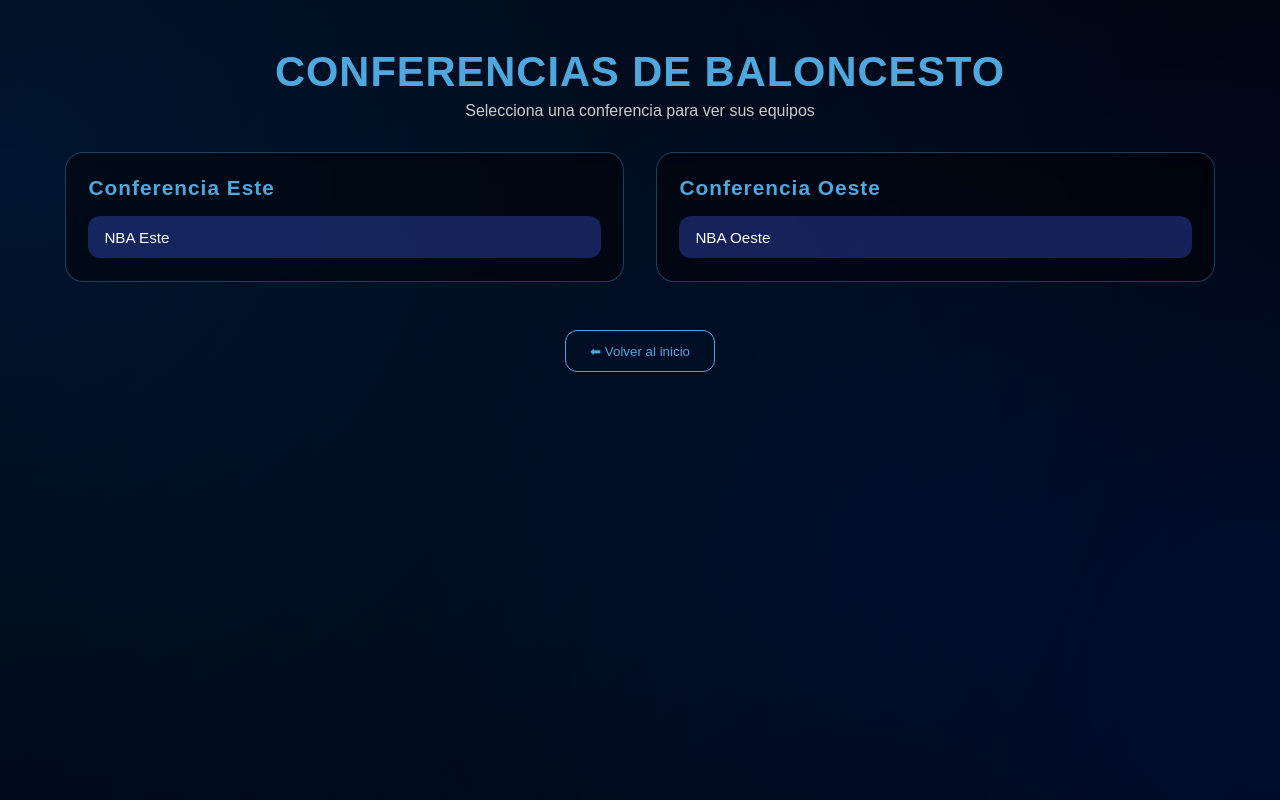
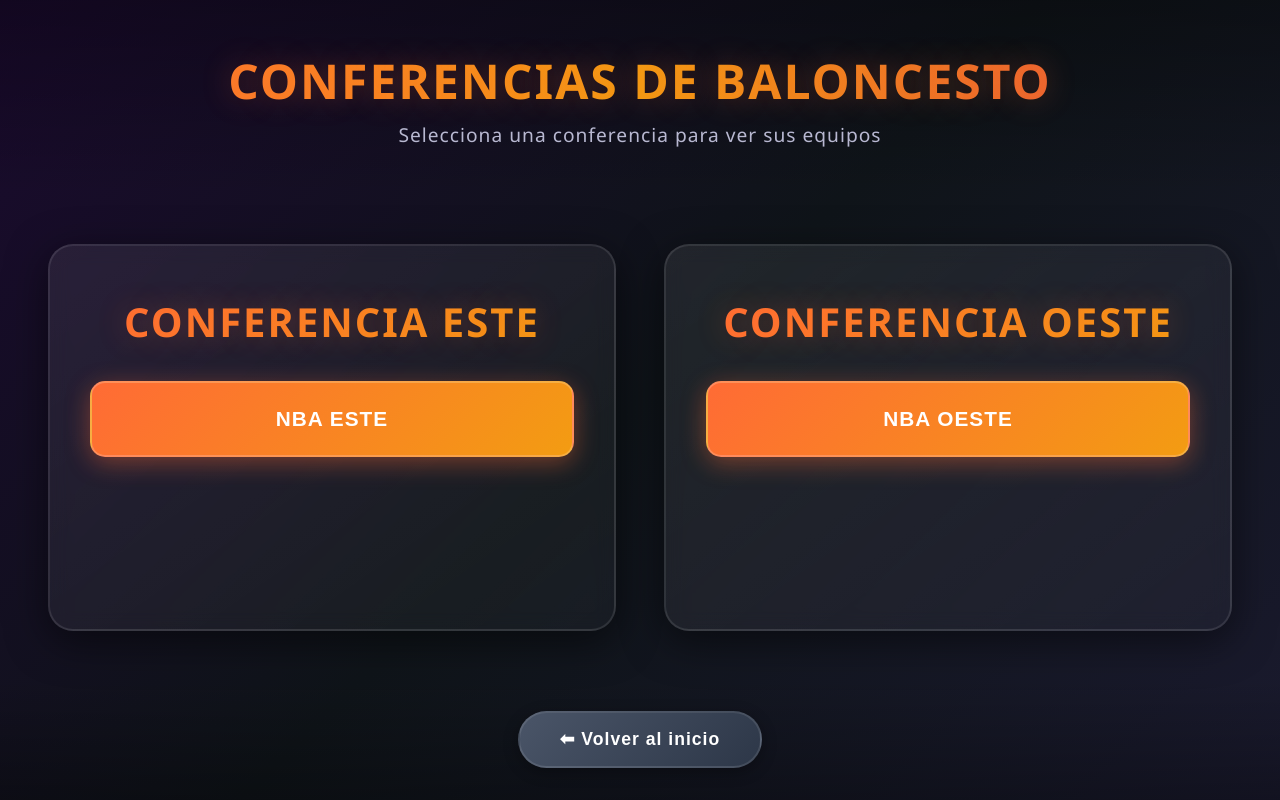
Before and after one commit to kanekong909/sports, a Python web app: template templates/baloncesto.html in a window 1280 px wide. Run offline with Jinja, Linux system fonts and the light colour scheme; the template is opened without the code that fills it, so the values that code supplies are empty.

Commit message:
se cambio los estilos de baloncesto.html

```diff
--- a/css/baloncesto.css
+++ b/css/baloncesto.css
@@ -1,131 +1,308 @@
-/* 🎯 Reset */
 * {
     margin: 0;
     padding: 0;
     box-sizing: border-box;
-  font-family: 'Poppins', sans-serif;
 }
 
-/* 🌌 Fondo general */
 body {
+    font-family: 'Segoe UI', Tahoma, Geneva, Verdana, sans-serif;
+    background: linear-gradient(135deg, #1a0a2e 0%, #0f1419 50%, #1a1a2e 100%);
+    color: #fff;
     min-height: 100vh;
-  background: #000;
-  background-image:
-    radial-gradient(circle at 20% 30%, rgba(0, 120, 255, 0.16) 0%, transparent 50%),
-    radial-gradient(circle at 80% 70%, rgba(0, 80, 255, 0.12) 0%, transparent 50%),
-    radial-gradient(circle at 50% 50%, rgba(0, 60, 200, 0.10) 0%, transparent 60%);
-  background-size: 200% 200%, 150% 150%, 300% 300%;
-  animation: glowingBG 15s ease-in-out infinite alternate;
-  padding: 1rem;
+    display: flex;
+    flex-direction: column;
 }
 
-@keyframes glowingBG {
-  0% { background-position: 0% 0%; }
-  100% { background-position: 100% 100%; }
-}
-
-/* 🔹 Header */
 header {
     text-align: center;
-  margin: 2rem auto;
+    padding: 3rem 2rem;
+    background: linear-gradient(180deg, rgba(0,0,0,0.3) 0%, rgba(0,0,0,0) 100%);
 }
 
 header h1 {
-  color: #4ea8de;
-  font-size: clamp(1.8rem, 4vw, 2.6rem);
-  letter-spacing: 1px;
+    font-size: 3rem;
+    font-weight: 800;
+    letter-spacing: 2px;
+    margin-bottom: 0.5rem;
     text-transform: uppercase;
+    background: linear-gradient(90deg, #ff6b35, #f39c12, #e74c3c);
+    -webkit-background-clip: text;
+    -webkit-text-fill-color: transparent;
+    background-clip: text;
+    text-shadow: 0 0 30px rgba(255, 107, 53, 0.3);
+    animation: fadeInDown 0.6s ease;
 }
 
 header p {
-  margin-top: .4rem;
-  color: #ccc;
+    font-size: 1.2rem;
+    color: #b8b8d1;
+    letter-spacing: 1px;
+    animation: fadeInDown 0.6s ease 0.1s backwards;
+}
+
+.conferencias {
+    flex: 1;
+    display: grid;
+    grid-template-columns: repeat(auto-fit, minmax(400px, 1fr));
+    gap: 3rem;
+    padding: 3rem;
+    max-width: 1400px;
+    margin: 0 auto;
+    width: 100%;
+    animation: fadeInUp 0.8s ease;
+}
+
+.continente-item {
+    background: linear-gradient(145deg, rgba(255,255,255,0.08) 0%, rgba(255,255,255,0.03) 100%);
+    border-radius: 25px;
+    padding: 3rem 2.5rem;
+    border: 2px solid rgba(255, 255, 255, 0.1);
+    backdrop-filter: blur(10px);
+    position: relative;
+    overflow: hidden;
+    transition: all 0.4s cubic-bezier(0.175, 0.885, 0.32, 1.275);
+    box-shadow: 0 10px 40px rgba(0, 0, 0, 0.5);
+}
+
+.continente-item::before {
+    content: '';
+    position: absolute;
+    top: -50%;
+    left: -50%;
+    width: 200%;
+    height: 200%;
+    background: radial-gradient(circle, rgba(255, 107, 53, 0.15) 0%, transparent 60%);
+    opacity: 0;
+    transition: opacity 0.5s;
+}
+
+.continente-item:hover::before {
+    opacity: 1;
+}
+
+.continente-item:hover {
+    transform: translateY(-8px);
+    border-color: rgba(255, 107, 53, 0.4);
+    box-shadow: 0 20px 60px rgba(255, 107, 53, 0.3);
+}
+
+.continente-item h2 {
+    font-size: 2.5rem;
+    font-weight: 900;
+    text-align: center;
+    letter-spacing: 2px;
+    text-transform: uppercase;
+    background: linear-gradient(135deg, #ff6b35 0%, #f39c12 100%);
+    -webkit-background-clip: text;
+    -webkit-text-fill-color: transparent;
+    background-clip: text;
+    margin-bottom: 2rem;
+    text-shadow: 0 0 30px rgba(255, 107, 53, 0.3);
+}
+
+.ligas-continente {
+    display: flex;
+    flex-direction: column;
+    gap: 1.5rem;
+}
+
+.liga-item {
+    background: linear-gradient(135deg, #ff6b35 0%, #f39c12 100%);
+    color: #fff;
+    border: 2px solid rgba(255, 255, 255, 0.2);
+    padding: 1.5rem 2rem;
+    font-size: 1.3rem;
+    font-weight: 700;
+    border-radius: 15px;
+    cursor: pointer;
+    letter-spacing: 1px;
+    text-transform: uppercase;
+    transition: all 0.3s ease;
+    box-shadow: 0 6px 25px rgba(255, 107, 53, 0.4);
+    position: relative;
+    overflow: hidden;
+    display: flex;
+    align-items: center;
+    justify-content: center;
+}
+
+.liga-item::before {
+    content: '';
+    position: absolute;
+    top: 50%;
+    left: 50%;
+    width: 0;
+    height: 0;
+    border-radius: 50%;
+    background: rgba(255, 255, 255, 0.3);
+    transform: translate(-50%, -50%);
+    transition: width 0.6s, height 0.6s;
+}
+
+.liga-item:hover::before {
+    width: 400px;
+    height: 400px;
+}
+
+.liga-item span {
+    position: relative;
+    z-index: 1;
+}
+
+.liga-item:hover {
+    transform: translateY(-3px) scale(1.02);
+    box-shadow: 0 10px 35px rgba(255, 107, 53, 0.6);
+    border-color: rgba(255, 255, 255, 0.4);
+}
+
+.liga-item:active {
+    transform: translateY(-1px) scale(1);
+}
+
+footer {
+    padding: 2rem;
+    text-align: center;
+    background: linear-gradient(0deg, rgba(0,0,0,0.3) 0%, rgba(0,0,0,0) 100%);
+}
+
+#volverBtn {
+    background: linear-gradient(135deg, #4a5568 0%, #2d3748 100%);
+    color: #fff;
+    border: 2px solid rgba(255, 255, 255, 0.1);
+    padding: 1rem 2.5rem;
+    font-size: 1.1rem;
+    border-radius: 50px;
+    cursor: pointer;
+    font-weight: 600;
+    letter-spacing: 1px;
+    transition: all 0.3s ease;
+    box-shadow: 0 4px 15px rgba(0, 0, 0, 0.3);
+}
+
+#volverBtn:hover {
+    background: linear-gradient(135deg, #5a6678 0%, #3d4758 100%);
+    transform: translateY(-3px);
+    box-shadow: 0 6px 25px rgba(0, 0, 0, 0.4);
+    border-color: rgba(255, 255, 255, 0.2);
+}
+
+#volverBtn:active {
+    transform: translateY(-1px);
+}
+
+/* Animaciones */
+@keyframes fadeInDown {
+    from {
+        opacity: 0;
+        transform: translateY(-20px);
+    }
+    to {
+        opacity: 1;
+        transform: translateY(0);
+    }
+}
+
+@keyframes fadeInUp {
+    from {
+        opacity: 0;
+        transform: translateY(30px);
+    }
+    to {
+        opacity: 1;
+        transform: translateY(0);
+    }
+}
+
+/* Responsive */
+@media (max-width: 1024px) {
+    .conferencias {
+        grid-template-columns: repeat(auto-fit, minmax(350px, 1fr));
+        gap: 2.5rem;
+        padding: 2.5rem 2rem;
+    }
+
+    .continente-item {
+        padding: 2.5rem 2rem;
+    }
+
+    .continente-item h2 {
+        font-size: 2.2rem;
+    }
+
+    .liga-item {
+        font-size: 1.2rem;
+        padding: 1.3rem 1.8rem;
+    }
+}
+
+@media (max-width: 768px) {
+    header h1 {
+        font-size: 2.2rem;
+    }
+
+    header p {
         font-size: 1rem;
     }
 
-/* 🔥 CONFERENCIAS */
     .conferencias {
-  width: 100%;
-  max-width: 1150px;
-  margin: 2rem auto;
-  display: grid;
-  grid-template-columns: repeat(auto-fit, minmax(280px, 1fr));
+        grid-template-columns: 1fr;
         gap: 2rem;
+        padding: 2rem 1.5rem;
     }
 
-/* Panel de conferencia */
     .continente-item {
-  background: rgba(0, 0, 0, 0.45);
-  border: 1px solid rgba(78, 168, 222, 0.35);
-  padding: 1.4rem;
-  border-radius: 18px;
-  backdrop-filter: blur(6px);
-  transition: .3s ease;
-}
-
-.continente-item:hover {
-  transform: translateY(-5px);
-  box-shadow: 0 15px 28px rgba(0, 0, 0, 0.4);
+        padding: 2.5rem 1.5rem;
     }
 
     .continente-item h2 {
-  text-align: left;
-  font-size: 1.3rem;
-  color: #4ea8de;
-  margin-bottom: 1rem;
-  letter-spacing: 0.05em;
+        font-size: 2rem;
+        margin-bottom: 1.5rem;
     }
 
-/* Lista ligas/conferencias */
     .ligas-continente {
-  display: flex;
-  flex-direction: column;
-  gap: .75rem;
+        gap: 1.2rem;
     }
 
-/* Botón liga */
     .liga-item {
-  padding: 0.8rem 1rem;
-  background: rgba(70, 100, 255, 0.3);
-  border-radius: 12px;
-  border: none;
-  cursor: pointer;
-  color: white;
-  font-size: .95rem;
-  transition: .25s ease;
-  text-align: left;
-  width: 100%;
+        font-size: 1.1rem;
+        padding: 1.2rem 1.5rem;
     }
 
-.liga-item:hover {
-  background: rgba(70, 120, 255, 0.7);
-  transform: translateX(6px);
+    #volverBtn {
+        padding: 0.9rem 2rem;
+        font-size: 1rem;
+    }
 }
 
-/* FOOTER */
-footer {
-  text-align: center;
-  margin-top: 3rem;
+@media (max-width: 480px) {
+    header {
+        padding: 2rem 1rem;
     }
 
-footer button {
-  padding: .8rem 1.5rem;
-  border-radius: 12px;
-  background: none;
-  color: #4ea8de;
-  border: 1px solid #4ea8de;
-  cursor: pointer;
-  transition: .3s;
+    header h1 {
+        font-size: 1.8rem;
     }
 
-footer button:hover {
-  background: #4ea8de;
-  color: #000;
+    header p {
+        font-size: 0.95rem;
     }
 
-/* Responsivo */
-@media(max-width: 480px) {
     .conferencias {
-    grid-template-columns: 1fr;
+        padding: 1.5rem 1rem;
+        gap: 1.5rem;
+    }
+
+    .continente-item {
+        padding: 2rem 1.2rem;
+    }
+
+    .continente-item h2 {
+        font-size: 1.8rem;
+        margin-bottom: 1.2rem;
+    }
+
+    .liga-item {
+        font-size: 1rem;
+        padding: 1.2rem;
     }
 }
```
Also changed, not shown: js/baloncesto.js (added, +60 -0 lines), templates/baloncesto.html (+1 -62 lines). Lines whose indentation alone changed are shown as unchanged.
